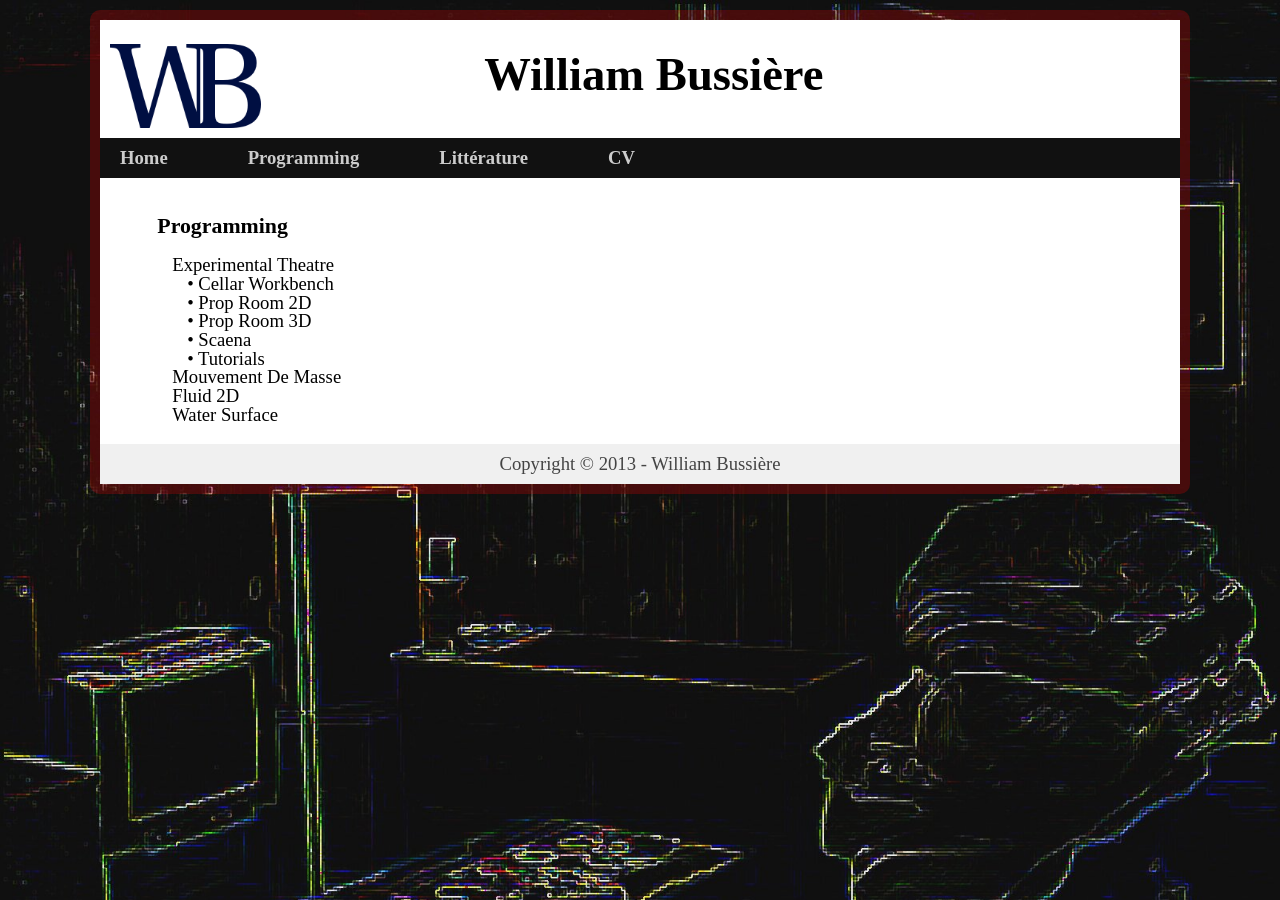
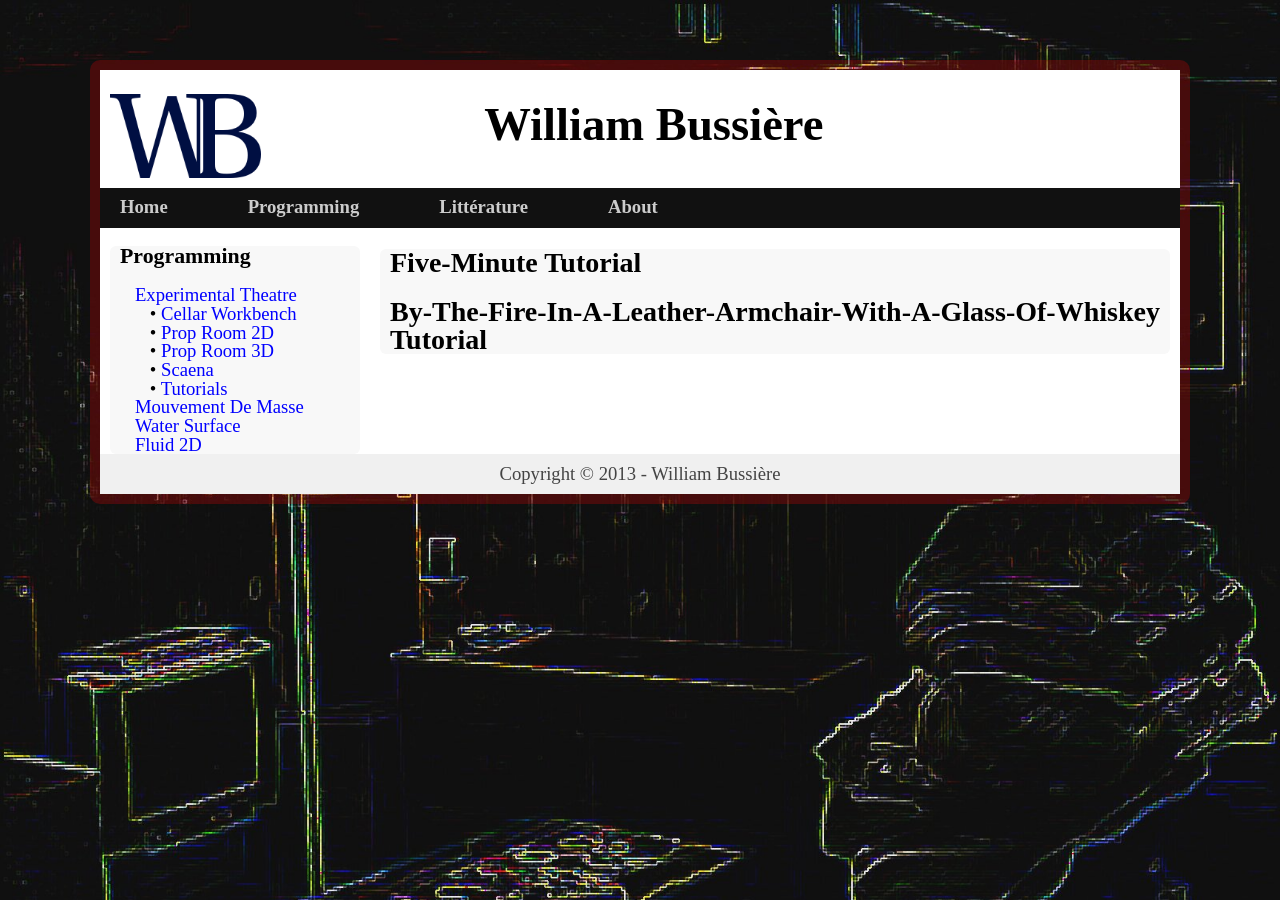
Before and after one commit to wibus/wibus.github.com, a Jekyll site: the page built from programming/index.html, in a window 1280 px wide. Built offline with Jekyll 4.4.1, drawn with Linux system fonts in a browser that asks for light colours.

```diff
--- /dev/null
+++ b/_includes/experimental-theatre-nav.html
@@ -0,0 +1,16 @@
+<div id="sidenav">
+	<h3>Programming</h3>
+	<ul>
+		<li><a href="#">Experimental Theatre</a></li>
+		<ul>
+			<li>&bull; <a href="#">Cellar Workbench</a></li>
+			<li>&bull; <a href="#">Prop Room 2D</a></li>
+			<li>&bull; <a href="#">Prop Room 3D</a></li>
+			<li>&bull; <a href="#">Scaena</a></li>
+			<li>&bull; <a href="#">Tutorials</a></li>
+		</ul>
+		<li><a href="#">Mouvement De Masse</a></li>
+		<li><a href="#">Water Surface</a></li>
+		<li><a href="#">Fluid 2D</a></li>
+	</ul>
+</div>
--- a/_includes/navbar.html
+++ b/_includes/navbar.html
@@ -1,22 +1,17 @@
-<nav><ul id="navbar">
+<nav id="navbar">
 	<li><a href="/index.html">Home</a></li>
 	<li><a href="/programming/index.html">Programming</a>
-		<ul class="submenu">
+		<ul>
 		<li><a href="/programming/">Experimental Theatre</a></li>
 		<li><a href="/programming/">Mouvement De Masse</a></li>
+		<li><a href="/programming/water-surface.html">Water Surface</a></li>
 		<li><a href="/programming/">Fluid 2D</a></li>
-		<li><a href="/programming/">Water Surface</a></li>
 		</ul>
 	</li>
 	<li><a href="/litterature/index.html">Littérature</a>
-		<ul class="submenu">
+		<ul>
 		<li><a href="/litterature/l'entrevue.html">L'Entrevue</a></li>
 		</ul>
 	</li>
-	<li><a href="">CV</a>
-		<ul>
-		<li><a href="/cv/CV_WilliamBussiere_fr.doc">Français</a></li>
-		<li><a href="/cv/CV_WilliamBussiere_fr.doc">English</a></li>
-		</ul>
-	</li>
-</ul></nav>
+	<li><a href="about/index.html">About</a></li>
+</nav>
--- /dev/null
+++ b/_layouts/experimental-theatre.html
@@ -0,0 +1,29 @@
+<!DOCTYPE html>
+<html>
+	<head>
+		<meta charset="UTF-8">
+		<link rel=stylesheet href="/css/main.css"/>
+		<title>{{ page.title }}</title>
+	</head>
+	<body>
+		<div id="page">
+			<div id="maincontainer">
+				{% include header.html %}
+				{% include navbar.html %}
+				<div id="column-container">
+					<div id="nav-column">
+						<div class="column-inner">
+							{% include experimental-theatre-nav.html %}
+						</div>
+					</div>
+					<div id="text-column">
+						<div class="column-inner">
+							{{ content }}
+						</div>
+					</div>
+					{% include footer.html %}
+				</div>
+			</div>
+		</div>
+	</body>
+</html>
--- /dev/null
+++ b/css/main-class.css
@@ -0,0 +1,30 @@
+@charset "utf-8";
+/* CSS Document */
+
+.column-half{
+	width:50%;
+	height:auto;
+	margin:0px 0px;
+	padding:0px 0px;
+	float: left;
+	display:inline-block;
+}
+
+.column-inner{
+	width:auto;
+	height:auto;
+	margin:0 10px;
+	padding:0 10px;
+	background-color:#f8f8f8;
+	border-radius: 6px;
+}
+
+.text-title{
+	text-align: center;
+	padding-top: 1.5em;
+}
+
+.oeuvre {
+	font-style: italic;
+	font-weight: lighter;
+}
--- a/css/mainstyles/ids.css
+++ b/css/main-id.css
@@ -3,7 +3,7 @@
 
 #page{
 	width:1080px;
-	margin:10px auto;
+	margin:60px auto;
 	padding:10px 10px;
 	background-image:url(../../img/transparentBorder2.png);
 	background-repeat:repeat;
@@ -53,7 +53,7 @@
 	padding:0;
 	display:inline-block;
 	float:left;
-	line-height:40px;
+	line-height:38px;
 	list-style:none;
 	position:relative;
 }
@@ -61,7 +61,6 @@
 /* Menu Items */
 #navbar li a:link,
 #navbar li a:visited{
-	margin-top:50%;
 	padding:12px 60px 12px 20px;
 	display:inline;
 	color:#ccc;
@@ -152,3 +151,17 @@
 	float:left;
 	display:inline-block;
 }
+
+#nav-column{
+	width:25%;
+	height:auto;
+	float:left;
+	display:inline-block;
+}
+
+#text-column{
+	width:75%;
+	height:auto;
+	float:left;
+	display:inline-block;
+}
--- a/css/mainstyles/tags.css
+++ b/css/main-tag.css
@@ -36,5 +36,23 @@ footer{
 
 p {
 	margin: 1em 0;
+	padding: 0 1em 1em;
 	text-align: justify;
+	text-indent: 2em;
 }
+
+a {
+	color: blue;
+	text-decoration: none;
+}
+a:link {
+}
+a:visited {
+	color: purple;
+}
+a:hover {
+	color: darkblue;
+	text-decoration: underline;
+}
+a:active {
+}
--- a/css/main.css
+++ b/css/main.css
@@ -4,6 +4,6 @@
 /* Imports */
 @import url("reset.css");
 
-@import url("mainstyles/tags.css");
-@import url("mainstyles/ids.css");
-@import url("mainstyles/classes.css");
+@import url("main-tag.css");
+@import url("main-id.css");
+@import url("main-class.css");
--- a/css/mainstyles/classes.css
+++ /dev/null
@@ -1,23 +0,0 @@
-@charset "utf-8";
-/* CSS Document */
-
-.column{
-	width:50%;
-	height:auto;
-	margin:0;
-	padding:0;
-	float:left;
-	display:inline-block;
-}
-
-.column-inner{
-	width:100%;
-	height:auto;
-	margin:0px;
-	padding:20px;
-	text-indent: 2em;
-}
-
-.text-title{
-	text-align: center;
-}
--- a/programming/index.html
+++ b/programming/index.html
@@ -1,24 +1,7 @@
 ---
-layout: default
+layout: experimental-theatre
 title: Programming
 ---
-<div id="left-column">
-	<div class="column-inner">
-		<div id="sidenav">
-			<h3>Programming</h3>
-			<ul>
-				<li>Experimental Theatre</li>
-				<ul>
-					<li>&bull; Cellar Workbench</li>
-					<li>&bull; Prop Room 2D</li>
-					<li>&bull; Prop Room 3D</li>
-					<li>&bull; Scaena</li>
-					<li>&bull; Tutorials</li>
-				</ul>
-				<li>Mouvement De Masse</li>
-				<li>Fluid 2D</li>
-				<li>Water Surface</li>
-			</ul>
-		</div>
-	</div>
-</div>
+
+<h2>Five-Minute Tutorial</h2>
+<h2>By-The-Fire-In-A-Leather-Armchair-With-A-Glass-Of-Whiskey Tutorial</h2>
```
Also changed, not shown: _layouts/water-surface.html (added, +28 -0 lines), about/index.html (added, +23 -0 lines), index.html (+4 -6 lines), programming/water-surface.html (added, +20 -0 lines), 2 other files.
